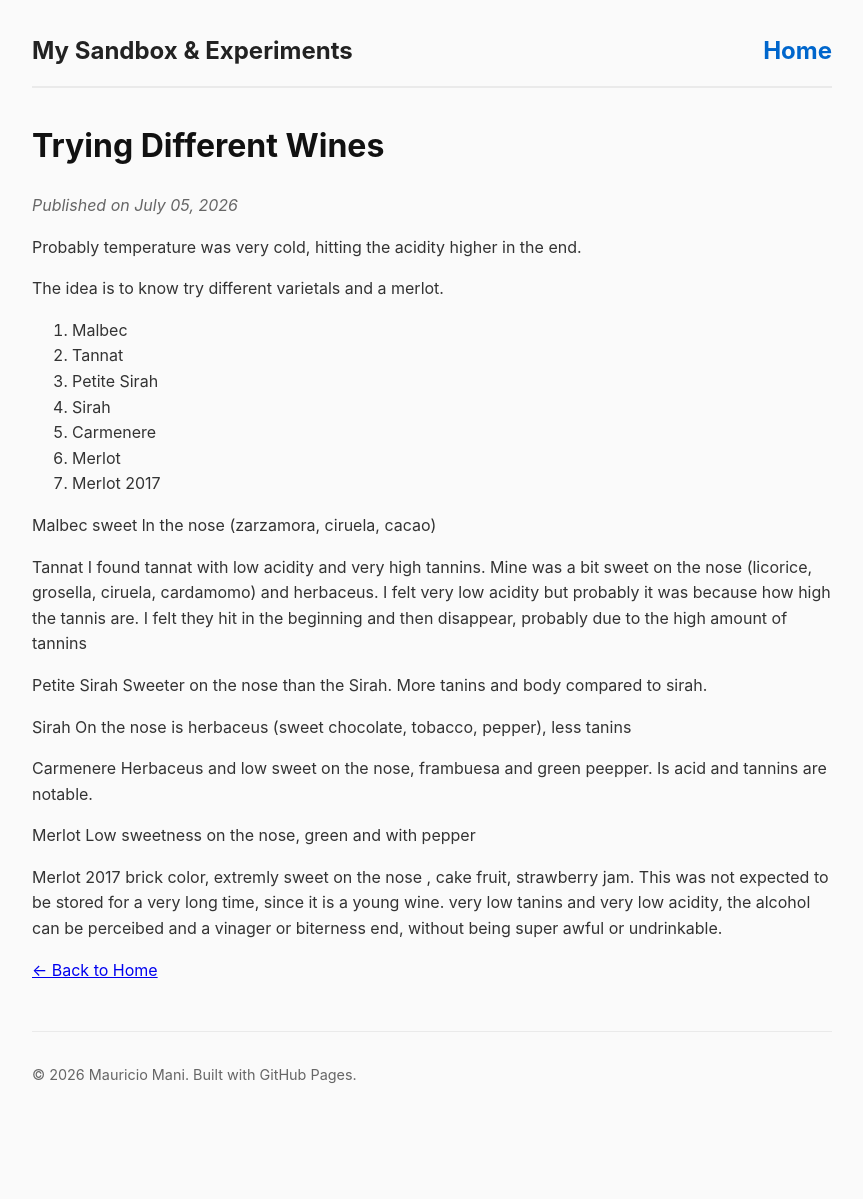
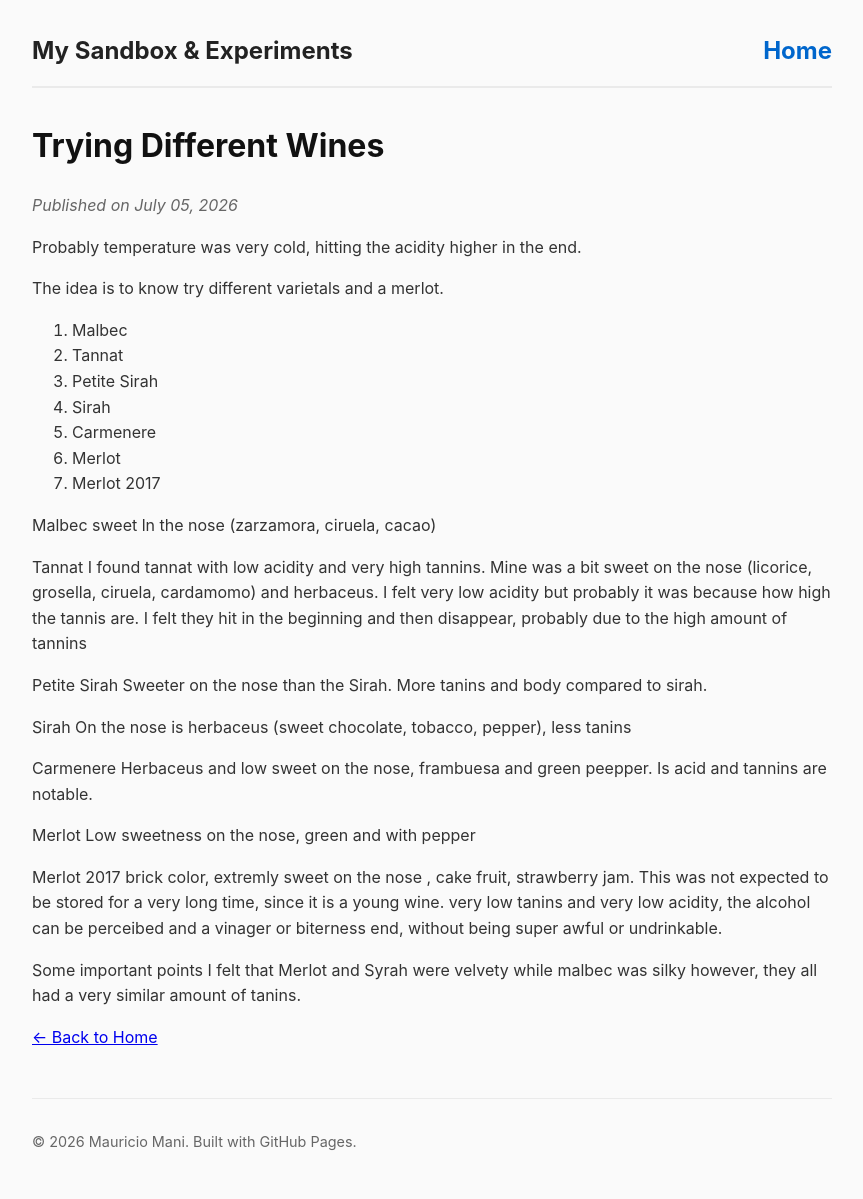
Before and after one commit to mauriciomani/mauriciomani.github.io, a Jekyll site: the page built from _posts/2026-07-05-trying-different-wines.md, in a window 1280 px wide. Shown: the whole page, without its empty margins (208-1071 px from the left). Built offline with Jekyll 4.4.1, drawn with Linux system fonts in a browser that asks for light colours; our own code applies the rules of GitHub Pages for plain Markdown files; before the commit the page ends 1132 px from its top, so only the background shows below that.

Commit message:
Summarize texture differences between Merlot, Syrah, and Malbec
Added observations about the texture of different wines.

```diff
--- a/_posts/2026-07-05-trying-different-wines.md
+++ b/_posts/2026-07-05-trying-different-wines.md
@@ -33,3 +33,5 @@ Merlot 2017
 brick color, extremly sweet on the nose , cake fruit, strawberry jam.
 This was not expected to be stored for a very long time, since it is a young wine.
 very low tanins and very low acidity, the alcohol can be perceibed and a vinager or biterness end, without being super awful or undrinkable.
+
+Some important points I felt that Merlot and Syrah were velvety while malbec was silky however, they all had a very similar amount of tanins.
```
